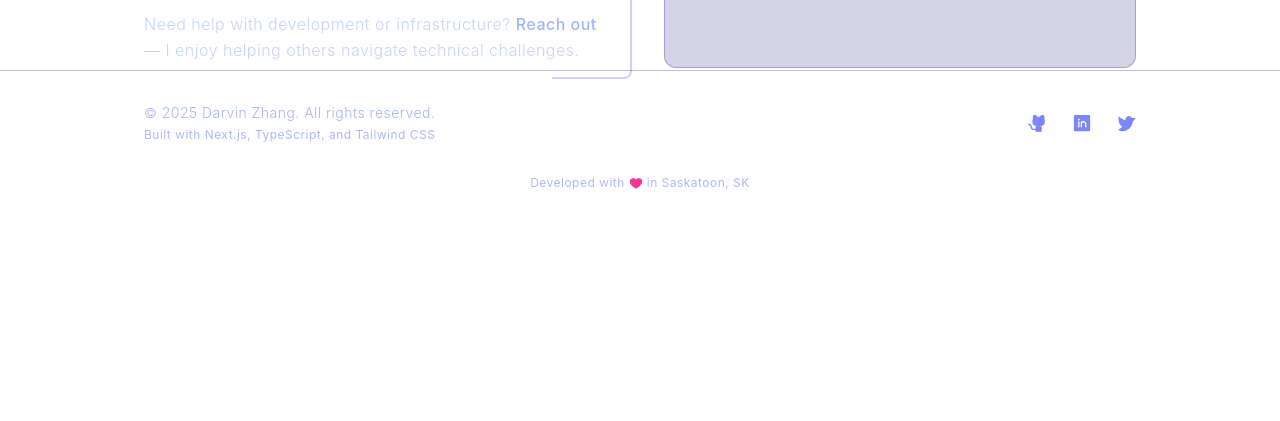
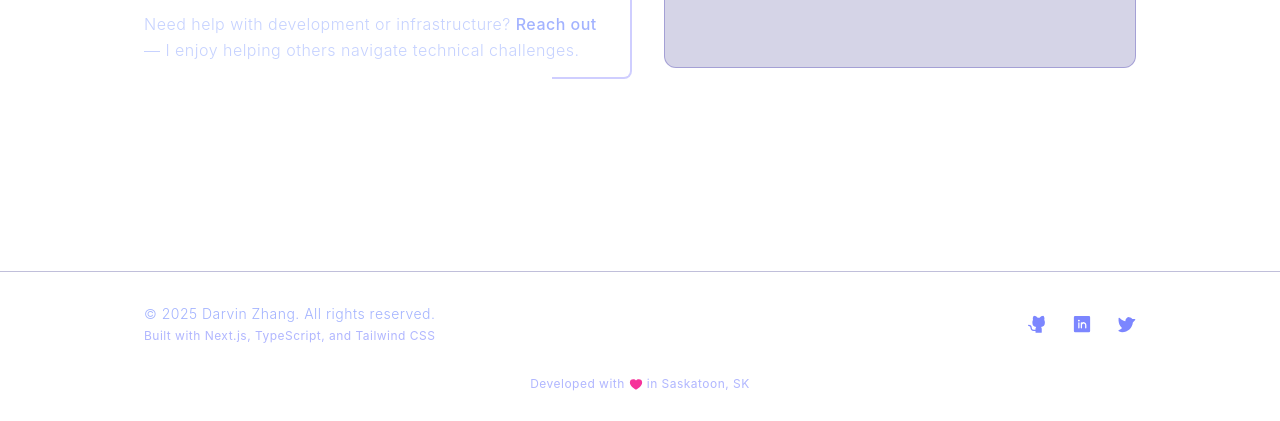
Before and after one commit to ddz369/personal-website-v2, a Next.js app: page / in a window 1280 px wide. Shown: the part 899-1320 px from the top of the page. Before the commit the page ends 1122 px from the top, so only its background shows below. Built offline with nearby package versions, Linux system fonts and the light colour scheme; no server answers.

Commit message:
fix: footer content overlap fix

```diff
--- a/src/components/Footer.tsx
+++ b/src/components/Footer.tsx
@@ -6,7 +6,7 @@ const Footer = () => {
   const currentYear = new Date().getFullYear();
 
   return (
-    <footer className="py-8 mt-12 border-t border-indigo-900/30 absolute bottom-0 w-full">
+    <footer className="py-8 mt-12 border-t border-indigo-900/30">
       <div className="container mx-auto px-4 max-w-5xl">
         <div className="flex flex-col md:flex-row justify-between items-center gap-6">
           <div className="flex flex-col items-center md:items-start text-center md:text-left">
```
